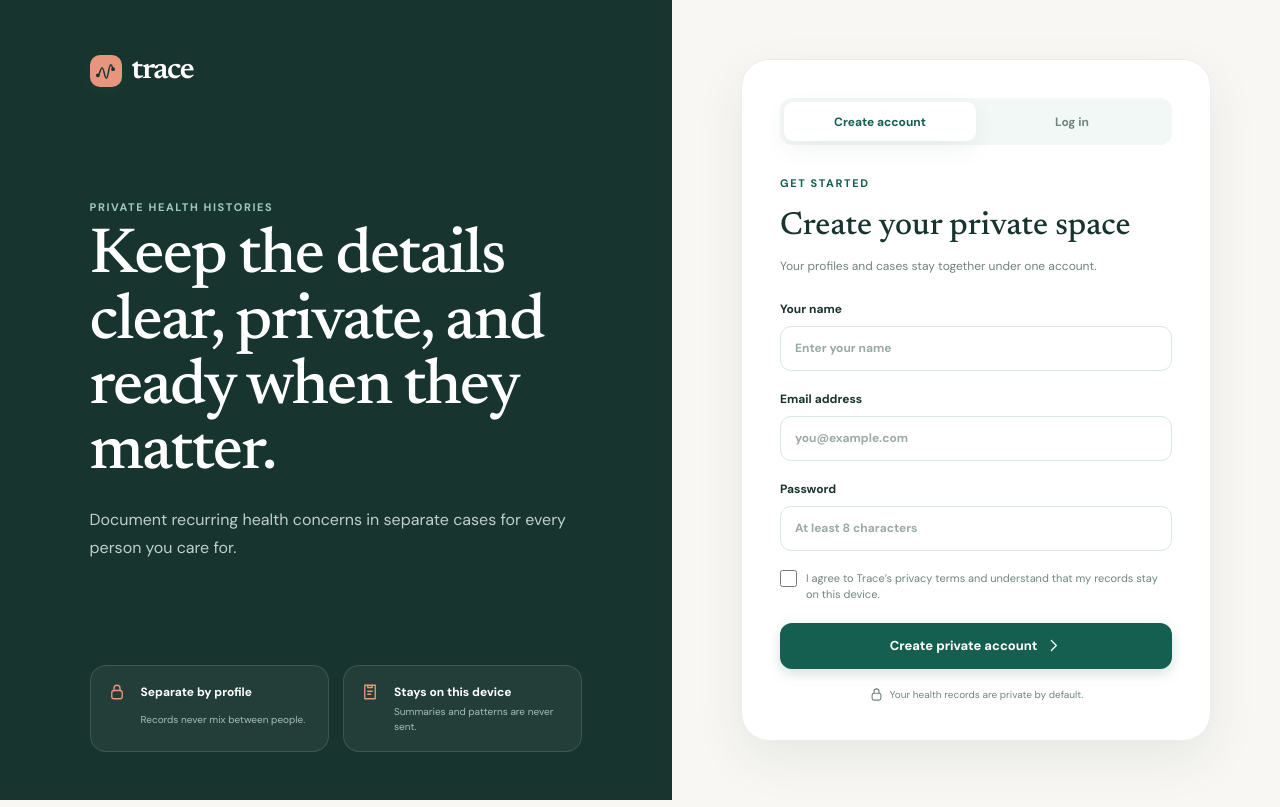
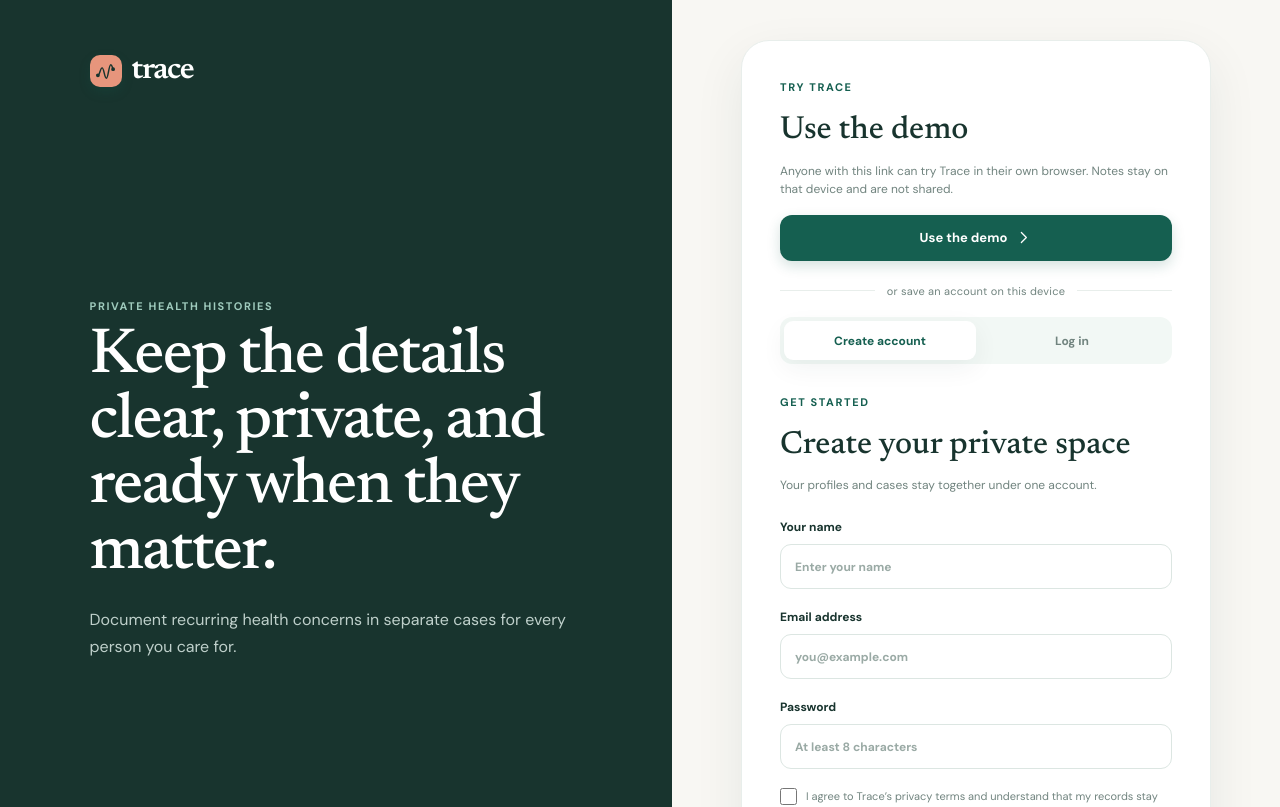
Before and after one commit to ruby-JW-lin/Trace-Health-Symptom-Tracker, a React (Vite) app: page / in a window 1280 px wide. Shown: the top 807 px of the page. Built offline with nearby package versions, Linux system fonts and the light colour scheme; a web font is replaced by a local one.

Commit message:
Let anyone open the Trace demo from a shared link.
The demo starts without an account, and each browser keeps its own notes.

Co-authored-by: linruby210 <linruby210@gmail.com>

```diff
--- a/src/App.tsx
+++ b/src/App.tsx
@@ -128,14 +128,18 @@ function loadPrivacy(email: string): PrivacyPreferences {
   return { ...privacyDefaults, ...readJson<Partial<PrivacyPreferences>>(privacyKey(email), {}) };
 }
 
+const demoAccount: Account = { name: "Guest", email: "demo@local" };
+
 function sessionAccount(): Account | null {
   const accounts = readAccounts();
   const sessionActive = sessionStorage.getItem("trace-session") === "active";
   if (sessionActive) {
     const email = sessionStorage.getItem("trace-session-email") || readJson<Account | null>("trace-account", null)?.email?.toLowerCase();
+    if (email === demoAccount.email) return demoAccount;
     const match = accounts.find((account) => account.email === email);
     if (match) return { name: match.name, email: match.email };
   }
+  if (localStorage.getItem(persistentKey(demoAccount.email)) === "active" && !loadPrivacy(demoAccount.email).lockOnClose) return demoAccount;
   const persistent = accounts.find((account) => localStorage.getItem(persistentKey(account.email)) === "active" && !loadPrivacy(account.email).lockOnClose);
   if (persistent) return { name: persistent.name, email: persistent.email };
   return null;
@@ -710,7 +714,7 @@ function CareSummary({ profile, allEpisodes, cases, initialCase }: { profile: Pr
   );
 }
 
-function AuthScreen({ lastEmail, onSignup, onLogin }: { lastEmail: string; onSignup: (account: Account, password: string) => string | null; onLogin: (email: string, password: string) => string | null }) {
+function AuthScreen({ lastEmail, onSignup, onLogin, onDemo }: { lastEmail: string; onSignup: (account: Account, password: string) => string | null; onLogin: (email: string, password: string) => string | null; onDemo: () => void }) {
   const [mode, setMode] = useState<"signup" | "login">(lastEmail ? "login" : "signup");
   const [name, setName] = useState("");
   const [email, setEmail] = useState(lastEmail);
@@ -739,6 +743,14 @@ function AuthScreen({ lastEmail, onSignup, onLogin }: { lastEmail: string; onSig
     if (errorMessage) setError(errorMessage);
   };
 
+  useEffect(() => {
+    if (new URLSearchParams(window.location.search).get("demo") !== "1") return;
+    const url = new URL(window.location.href);
+    url.searchParams.delete("demo");
+    window.history.replaceState(null, "", `${url.pathname}${url.search}${url.hash}`);
+    onDemo();
+  }, [onDemo]);
+
   return (
     <main className="auth-shell">
       <section className="auth-intro">
@@ -748,6 +760,13 @@ function AuthScreen({ lastEmail, onSignup, onLogin }: { lastEmail: string; onSig
       </section>
       <section className="auth-panel">
         <div className="auth-card">
+          <div className="demo-entry">
+            <span className="eyebrow">TRY TRACE</span>
+            <h2>Use the demo</h2>
+            <p>Anyone with this link can try Trace in their own browser. Notes stay on that device and are not shared.</p>
+            <Button className="full-button" onClick={onDemo}>Use the demo <Icon name="arrow" size={17} /></Button>
+          </div>
+          <div className="auth-divider"><span>or save an account on this device</span></div>
           <div className="auth-tabs"><button className={mode === "signup" ? "active" : ""} onClick={() => changeMode("signup")}>Create account</button><button className={mode === "login" ? "active" : ""} onClick={() => changeMode("login")}>Log in</button></div>
           <span className="eyebrow">{mode === "signup" ? "GET STARTED" : "WELCOME BACK"}</span>
           <h2>{mode === "signup" ? "Create your private space" : "Log in to Trace"}</h2>
@@ -780,7 +799,7 @@ function PrivacySettingsModal({ account, preferences, onChange, onClose, onSignO
         <span className="eyebrow">ACCOUNT & PRIVACY</span>
         <h2>Privacy settings</h2>
         <p>Control access and photo privacy. Health information does not leave this device.</p>
-        <div className="privacy-account"><span className="account-avatar">{account.name.split(/\s+/).map((part) => part[0]).join("").slice(0, 2).toUpperCase()}</span><span><strong>{account.name}</strong><small>{account.email}</small></span></div>
+        <div className="privacy-account"><span className="account-avatar">{account.name.split(/\s+/).map((part) => part[0]).join("").slice(0, 2).toUpperCase()}</span><span><strong>{account.name}</strong><small>{account.email === demoAccount.email ? "Demo on this browser" : account.email}</small></span></div>
         <div className="privacy-fixed"><Icon name="lock" size={18} /><span><strong>Profiles stay separate</strong><small>Cases, timelines, photos, and summaries belong only to their selected profile.</small></span></div>
         <div className="privacy-fixed"><Icon name="lock" size={18} /><span><strong>Nothing is shared</strong><small>Trace never sends summaries, patterns, photos, or timeline entries. They stay in this browser.</small></span></div>
         <div className="privacy-options">
@@ -1152,6 +1171,16 @@ export default function App() {
     setAccount(nextAccount);
     return null;
   };
+  const startDemo = () => {
+    const firstVisit = !localStorage.getItem(workspaceKey(demoAccount.email));
+    const privacy = loadPrivacy(demoAccount.email);
+    applyWorkspace(loadWorkspace(demoAccount));
+    setPrivacyPreferences(privacy);
+    if (firstVisit) localStorage.setItem(onboardingKey(demoAccount.email), "true");
+    setOnboarding(firstVisit || localStorage.getItem(onboardingKey(demoAccount.email)) === "true");
+    startSession(demoAccount, !privacy.lockOnClose);
+    setAccount(demoAccount);
+  };
   const login = (email: string, password: string) => {
     const match = readAccounts().find((item) => item.email === email);
     if (!match) return "We couldn’t find a Trace account with that email.";
@@ -1192,7 +1221,7 @@ export default function App() {
     setToast("");
     setAccount(null);
   };
-  if (!account) return <AuthScreen lastEmail={savedAccount?.email || ""} onSignup={signup} onLogin={login} />;
+  if (!account) return <AuthScreen lastEmail={savedAccount?.email === demoAccount.email ? "" : savedAccount?.email || ""} onSignup={signup} onLogin={login} onDemo={startDemo} />;
   return (
     <div className="app-shell">
       <AppHeader active={active} account={account} onProfile={() => setProfileMenu(true)} onAccount={() => setPrivacyOpen(true)} onLog={() => setNewCaseModal(true)} onMenu={() => setMobileMenu(true)} />
--- a/src/index.css
+++ b/src/index.css
@@ -420,6 +420,11 @@ button:focus-visible, input:focus-visible, textarea:focus-visible { outline: 3px
 .privacy-consent input { width: 17px; height: 17px; accent-color: var(--forest); flex: none; }
 .auth-error { margin: -6px 0 15px; padding: 10px 11px; border-radius: 10px; background: #f8e9e4; color: #814537; display: flex; align-items: center; gap: 7px; font-size: 11px; }
 .auth-assurance { margin-top: 18px; color: var(--muted); display: flex; justify-content: center; align-items: center; gap: 6px; font-size: 10px; }
+.demo-entry { margin-bottom: 22px; }
+.demo-entry h2 { margin-bottom: 8px; }
+.demo-entry p { margin: 0 0 16px; color: var(--muted); font-size: 12px; line-height: 1.55; }
+.auth-divider { display: flex; align-items: center; gap: 12px; margin: 0 0 18px; color: var(--muted); font-size: 11px; letter-spacing: 0.02em; }
+.auth-divider::before, .auth-divider::after { content: ""; flex: 1; height: 1px; background: var(--line-soft); }
 
 .privacy-modal { width: min(590px, 100%); padding: 36px; }
 .privacy-modal .modal-close { position: absolute; top: 16px; right: 16px; }
```
Also changed, not shown: 1 other file (tests, documents, lock files or other folders).
